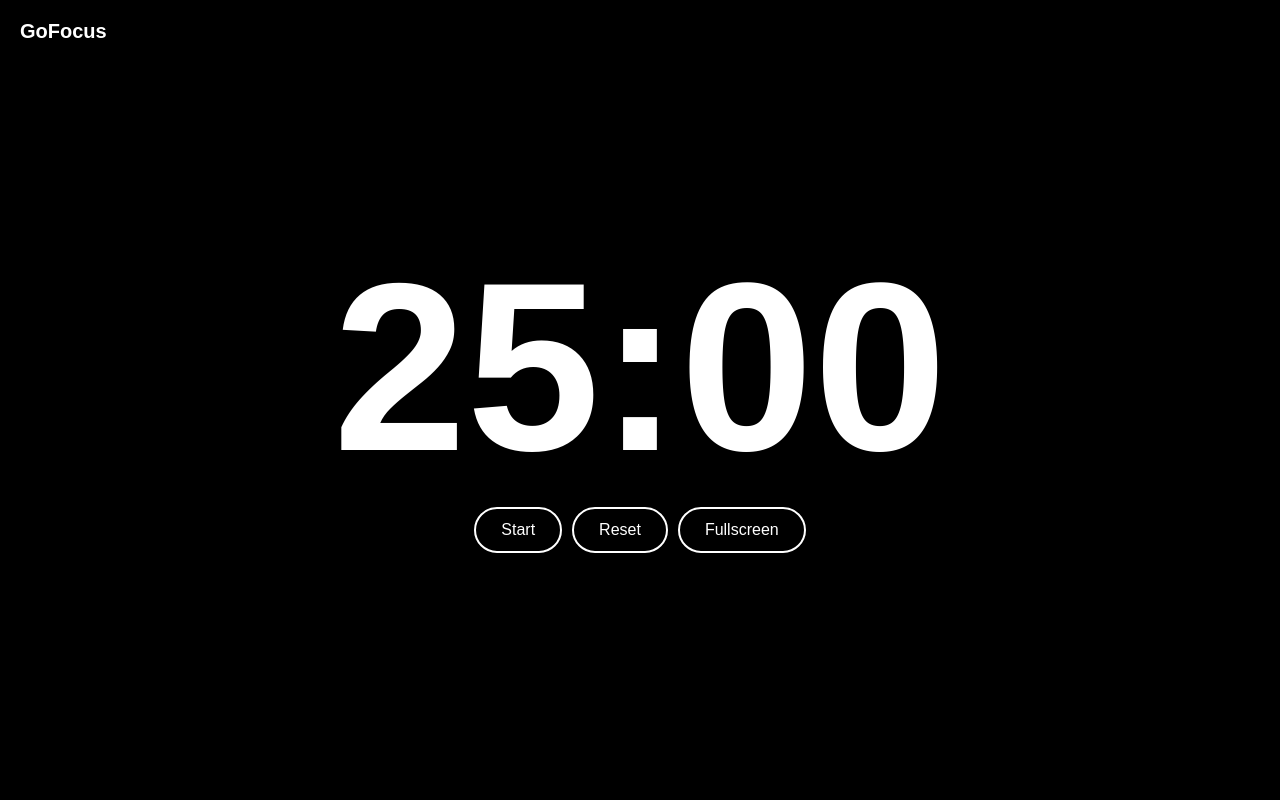
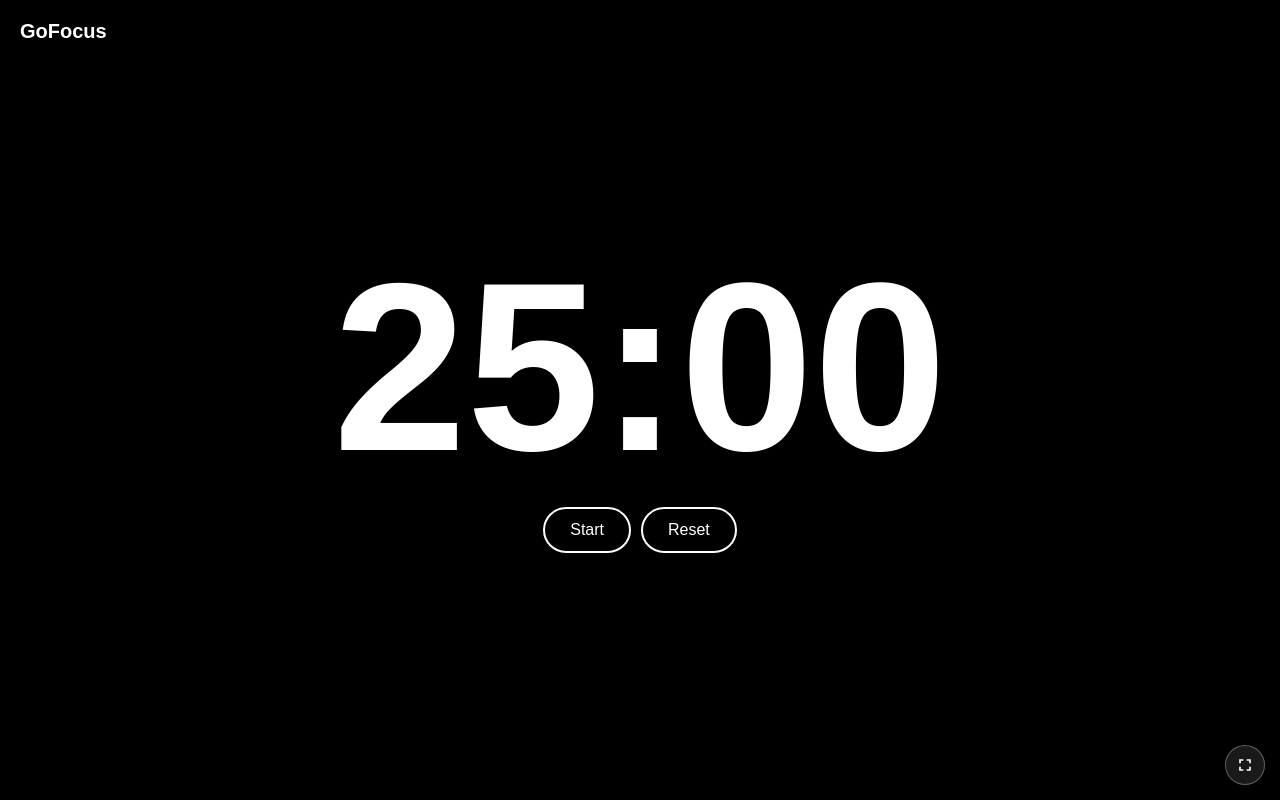
Before and after one commit to MADEWGN-X/GoFFocus, a plain HTML site: page index.html in a window 1280 px wide. Drawn offline with Linux system fonts and the light colour scheme.

Commit message:
Update index.html

```diff
--- a/index.html
+++ b/index.html
@@ -73,6 +73,32 @@
             background-color: rgba(255, 255, 255, 0.2);
         }
 
+        #fullscreen-btn {
+            position: absolute;
+            bottom: 15px;
+            right: 15px;
+            width: 40px;
+            height: 40px;
+            border-radius: 50%;
+            display: flex;
+            justify-content: center;
+            align-items: center;
+            background-color: rgba(255, 255, 255, 0.1);
+            border: 1px solid rgba(255, 255, 255, 0.3);
+            cursor: pointer;
+            transition: 0.3s;
+        }
+
+        #fullscreen-btn:hover {
+            background-color: rgba(255, 255, 255, 0.2);
+        }
+
+        #fullscreen-btn svg {
+            width: 20px;
+            height: 20px;
+            fill: white;
+        }
+
         @media (max-height: 500px) {
             h1 {
                 position: static;
@@ -92,6 +118,16 @@
                 padding: 8px 16px;
                 font-size: 14px;
             }
+
+            #fullscreen-btn {
+                width: 30px;
+                height: 30px;
+            }
+
+            #fullscreen-btn svg {
+                width: 16px;
+                height: 16px;
+            }
         }
     </style>
 </head>
@@ -102,9 +138,15 @@
         <div class="buttons">
             <button id="toggle" onclick="toggleTimer()">Start</button>
             <button onclick="resetTimer()">Reset</button>
-            <button onclick="toggleFullscreen()">Fullscreen</button>
         </div>
     </div>
+
+    <div id="fullscreen-btn" onclick="toggleFullscreen()" title="Toggle Fullscreen">
+        <svg viewBox="0 0 24 24" xmlns="http://www.w3.org/2000/svg">
+            <path d="M7 14H5v5h5v-2H7v-3zm-2-4h2V7h3V5H5v5zm12 7h-3v2h5v-5h-2v3zM14 5v2h3v3h2V5h-5z"/>
+        </svg>
+    </div>
+
     <script>
         let timeLeft = 1500;
         let isRunning = false;
```
